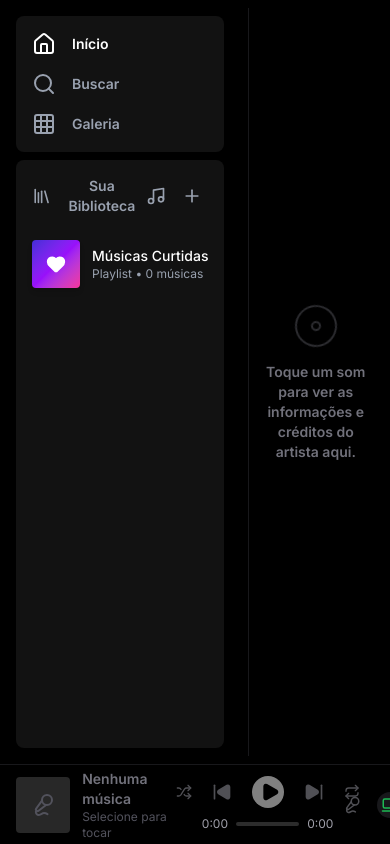
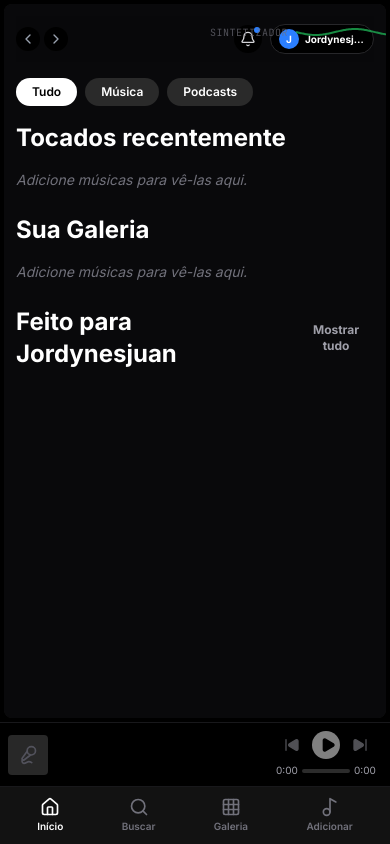
Before and after one commit to jordanjuanrp-afk/spotify3, a React (Vite) app: page / in a window 390 px wide. Built offline with nearby package versions, Linux system fonts and the light colour scheme.

Commit message:
fix: layout responsivo para Android - viewport dinâmico, sidebar mobile, player bar compacto

```diff
--- a/src/App.tsx
+++ b/src/App.tsx
@@ -6,7 +6,7 @@ import MainContent from "./components/MainContent";
 import PlayerBar from "./components/PlayerBar";
 import RightSidebar from "./components/RightSidebar";
 import { audioEngine } from "./audioEngine";
-import { Music2 } from "lucide-react";
+import { Music2, Home, Search, Grid3X3 } from "lucide-react";
 import AddTrackModal from "./components/AddTrackModal";
 import { saveAudioFile, getAudioFile, deleteAudioFile } from "./audioStorage";
 
@@ -480,9 +480,9 @@ export default function App() {
   const isCurrentTrackLiked = currentTrack ? allTracks.find((t) => t.id === currentTrack.id)?.liked || false : false;
 
   return (
-    <div className="h-screen w-screen flex flex-col bg-black text-white overflow-hidden font-sans select-none" id="app-container">
+    <div className="h-full w-full flex flex-col bg-black text-white overflow-hidden font-sans select-none" id="app-container">
       {/* Top Section: Sidebars & Main content */}
-      <div className="flex-1 flex overflow-hidden min-h-0 p-2 gap-2">
+      <div className="flex-1 flex overflow-hidden min-h-0 p-1 sm:p-2 gap-1 sm:gap-2">
         <Sidebar
           playlists={playlists}
           currentPlaylistId={currentPlaylistId}
@@ -585,6 +585,53 @@ export default function App() {
         onToggleRightSidebar={() => setActiveRightSidebar((prev) => !prev)}
       />
 
+      {/* Mobile Bottom Navigation - visible only on small screens */}
+      <nav className="md:hidden flex items-center justify-around bg-[#121212] border-t border-zinc-900 px-2 py-1.5 shrink-0">
+        <button
+          onClick={() => {
+            setActiveTab("home");
+            setCurrentPlaylistId(null);
+          }}
+          className={`flex flex-col items-center gap-0.5 px-3 py-1 rounded-lg transition cursor-pointer ${
+            activeTab === "home" ? "text-white" : "text-zinc-500"
+          }`}
+        >
+          <Home className="w-5 h-5" />
+          <span className="text-[10px] font-semibold">Início</span>
+        </button>
+        <button
+          onClick={() => {
+            setActiveTab("search");
+            setCurrentPlaylistId(null);
+          }}
+          className={`flex flex-col items-center gap-0.5 px-3 py-1 rounded-lg transition cursor-pointer ${
+            activeTab === "search" ? "text-white" : "text-zinc-500"
+          }`}
+        >
+          <Search className="w-5 h-5" />
+          <span className="text-[10px] font-semibold">Buscar</span>
+        </button>
+        <button
+          onClick={() => {
+            setActiveTab("gallery");
+            setCurrentPlaylistId(null);
+          }}
+          className={`flex flex-col items-center gap-0.5 px-3 py-1 rounded-lg transition cursor-pointer ${
+            activeTab === "gallery" ? "text-white" : "text-zinc-500"
+          }`}
+        >
+          <Grid3X3 className="w-5 h-5" />
+          <span className="text-[10px] font-semibold">Galeria</span>
+        </button>
+        <button
+          onClick={() => setShowAddTrackModal(true)}
+          className="flex flex-col items-center gap-0.5 px-3 py-1 rounded-lg transition cursor-pointer text-zinc-500"
+        >
+          <Music2 className="w-5 h-5" />
+          <span className="text-[10px] font-semibold">Adicionar</span>
+        </button>
+      </nav>
+
       {/* Add Track Modal */}
       {showAddTrackModal && (
         <AddTrackModal
--- a/src/components/MainContent.tsx
+++ b/src/components/MainContent.tsx
@@ -168,27 +168,27 @@ export default function MainContent({
   }, [activeLyricIndex]);
 
   return (
-    <main className="flex-1 bg-zinc-950 rounded-lg overflow-y-auto relative p-6 flex flex-col gap-6 select-none" id="main-content-panel">
+    <main className="flex-1 bg-zinc-950 rounded-lg overflow-y-auto relative p-3 sm:p-6 flex flex-col gap-4 sm:gap-6 select-none min-w-0" id="main-content-panel">
       {/* HEADER BAR */}
-      <header className="flex items-center justify-between sticky top-0 bg-zinc-950/90 backdrop-blur-md py-2 z-20" id="main-header">
-        <div className="flex items-center gap-2">
-          <button className="bg-black text-gray-400 hover:text-white p-1.5 rounded-full transition cursor-pointer">
-            <ChevronLeft className="w-5 h-5" />
+      <header className="flex items-center justify-between sticky top-0 bg-zinc-950/90 backdrop-blur-md py-2 z-20 gap-2" id="main-header">
+        <div className="flex items-center gap-1 sm:gap-2 shrink-0">
+          <button className="bg-black text-gray-400 hover:text-white p-1 sm:p-1.5 rounded-full transition cursor-pointer">
+            <ChevronLeft className="w-4 h-4 sm:w-5 sm:h-5" />
           </button>
-          <button className="bg-black text-gray-400 hover:text-white p-1.5 rounded-full transition cursor-pointer">
-            <ChevronRight className="w-5 h-5" />
+          <button className="bg-black text-gray-400 hover:text-white p-1 sm:p-1.5 rounded-full transition cursor-pointer">
+            <ChevronRight className="w-4 h-4 sm:w-5 sm:h-5" />
           </button>
 
           {/* Conditional search box inside header if tab is search */}
           {activeTab === "search" && (
-            <div className="relative ml-4">
-              <Search className="w-5 h-5 text-zinc-400 absolute left-3 top-1/2 -translate-y-1/2" />
+            <div className="relative ml-2 sm:ml-4 flex-1 max-w-sm">
+              <Search className="w-4 h-4 sm:w-5 sm:h-5 text-zinc-400 absolute left-3 top-1/2 -translate-y-1/2" />
               <input
                 type="text"
                 value={searchQuery}
                 onChange={(e) => setSearchQuery(e.target.value)}
                 placeholder="O que você quer ouvir?"
-                className="bg-zinc-800 text-white placeholder-zinc-400 text-sm pl-10 pr-4 py-2 rounded-full w-80 focus:outline-none focus:ring-2 focus:ring-white transition"
+                className="bg-zinc-800 text-white placeholder-zinc-400 text-sm pl-9 sm:pl-10 pr-3 sm:pr-4 py-1.5 sm:py-2 rounded-full w-full focus:outline-none focus:ring-2 focus:ring-white transition"
                 id="header-search-input"
               />
             </div>
@@ -196,19 +196,19 @@ export default function MainContent({
         </div>
 
         {/* User profile / actions */}
-        <div className="flex items-center gap-4">
-          <button className="bg-[#1db954] hover:bg-[#1ed760] text-black font-bold text-xs px-4 py-2 rounded-full transition hover:scale-105 cursor-pointer">
+        <div className="flex items-center gap-2 sm:gap-4 shrink-0">
+          <button className="hidden sm:block bg-[#1db954] hover:bg-[#1ed760] text-black font-bold text-xs px-4 py-2 rounded-full transition hover:scale-105 cursor-pointer">
             Explorar Premium
           </button>
-          <button className="bg-black hover:text-white text-zinc-300 p-2 rounded-full transition cursor-pointer relative">
-            <Bell className="w-5 h-5" />
-            <span className="absolute top-1 right-1 w-2 h-2 bg-blue-500 rounded-full" />
+          <button className="bg-black hover:text-white text-zinc-300 p-1.5 sm:p-2 rounded-full transition cursor-pointer relative">
+            <Bell className="w-4 h-4 sm:w-5 sm:h-5" />
+            <span className="absolute top-0.5 right-0.5 sm:top-1 sm:right-1 w-1.5 h-1.5 sm:w-2 sm:h-2 bg-blue-500 rounded-full" />
           </button>
-          <div className="flex items-center gap-2 bg-black px-3 py-1.5 rounded-full cursor-pointer hover:bg-zinc-900 border border-zinc-800">
-            <div className="w-6 h-6 bg-blue-500 rounded-full flex items-center justify-center text-xs text-white font-bold">
+          <div className="flex items-center gap-1.5 sm:gap-2 bg-black px-2 sm:px-3 py-1 sm:py-1.5 rounded-full cursor-pointer hover:bg-zinc-900 border border-zinc-800">
+            <div className="w-5 h-5 sm:w-6 sm:h-6 bg-blue-500 rounded-full flex items-center justify-center text-[10px] sm:text-xs text-white font-bold">
               J
             </div>
-            <span className="text-xs font-bold text-white max-w-[100px] truncate">Jordynesjuan</span>
+            <span className="text-[10px] sm:text-xs font-bold text-white max-w-[60px] sm:max-w-[100px] truncate">Jordynesjuan</span>
           </div>
         </div>
       </header>
--- a/src/components/PlayerBar.tsx
+++ b/src/components/PlayerBar.tsx
@@ -75,19 +75,19 @@ export default function PlayerBar({
   const progressPercent = duration > 0 ? (progress / duration) * 100 : 0;
 
   return (
-    <footer className="h-20 bg-black border-t border-zinc-900 px-4 flex items-center justify-between select-none" id="player-bar">
+    <footer className="h-16 md:h-20 bg-black border-t border-zinc-900 px-2 sm:px-4 flex items-center justify-between select-none shrink-0" id="player-bar">
       {/* LEFT: Current Track Info */}
-      <div className="flex items-center gap-3 w-[30%] min-w-[180px]">
+      <div className="flex items-center gap-2 sm:gap-3 w-[35%] sm:w-[30%] min-w-0 sm:min-w-[180px]">
         {currentTrack ? (
           <>
             <img
               src={currentTrack.cover}
               alt={currentTrack.title}
-              className="w-14 h-14 rounded object-cover shadow-md bg-zinc-800"
+              className="w-10 h-10 sm:w-14 sm:h-14 rounded object-cover shadow-md bg-zinc-800 shrink-0"
               referrerPolicy="no-referrer"
               onClick={onToggleRightSidebar}
             />
-            <div className="flex-1 min-w-0">
+            <div className="flex-1 min-w-0 hidden sm:block">
               <h4
                 className="text-sm font-semibold text-white truncate hover:underline cursor-pointer"
                 onClick={onToggleRightSidebar}
@@ -100,22 +100,22 @@ export default function PlayerBar({
             </div>
             <button
               onClick={() => onToggleLiked(currentTrack.id)}
-              className="text-gray-400 hover:text-white transition cursor-pointer"
+              className="text-gray-400 hover:text-white transition cursor-pointer shrink-0"
               id="like-track-btn"
             >
               <Heart
-                className={`w-5 h-5 transition-transform active:scale-125 ${
+                className={`w-4 h-4 sm:w-5 sm:h-5 transition-transform active:scale-125 ${
                   isLiked ? "text-[#1db954] fill-[#1db954]" : "text-gray-400 hover:text-white"
                 }`}
               />
             </button>
           </>
         ) : (
-          <div className="flex items-center gap-3">
-            <div className="w-14 h-14 bg-[#282828] rounded flex items-center justify-center">
-              <Mic2 className="w-6 h-6 text-zinc-600" />
+          <div className="flex items-center gap-2 sm:gap-3">
+            <div className="w-10 h-10 sm:w-14 sm:h-14 bg-[#282828] rounded flex items-center justify-center shrink-0">
+              <Mic2 className="w-5 h-5 sm:w-6 sm:h-6 text-zinc-600" />
             </div>
-            <div>
+            <div className="hidden sm:block">
               <p className="text-sm font-semibold text-zinc-500">Nenhuma música</p>
               <p className="text-xs text-zinc-600">Selecione para tocar</p>
             </div>
@@ -124,13 +124,13 @@ export default function PlayerBar({
       </div>
 
       {/* CENTER: Player Controls & Timeline */}
-      <div className="flex flex-col items-center gap-1.5 max-w-[45%] w-[40%]">
+      <div className="flex flex-col items-center gap-1 sm:gap-1.5 max-w-[45%] sm:max-w-[45%] w-[30%] sm:w-[40%]">
         {/* Buttons */}
-        <div className="flex items-center gap-5">
+        <div className="flex items-center gap-3 sm:gap-5">
           <button
             onClick={onToggleShuffle}
             disabled={!currentTrack}
-            className={`transition cursor-pointer ${
+            className={`transition cursor-pointer hidden sm:block ${
               shuffle ? "text-[#1db954] hover:text-[#1ed760]" : "text-zinc-400 hover:text-white"
             } disabled:opacity-50`}
             title="Ordem Aleatória"
@@ -144,19 +144,19 @@ export default function PlayerBar({
             className="text-zinc-400 hover:text-white transition disabled:opacity-50 cursor-pointer"
             title="Anterior"
           >
-            <SkipBack className="w-5 h-5 fill-current" />
+            <SkipBack className="w-4 h-4 sm:w-5 sm:h-5 fill-current" />
           </button>
 
           <button
             onClick={onPlayPause}
             disabled={!currentTrack}
-            className="w-8 h-8 rounded-full bg-white text-black flex items-center justify-center hover:scale-105 active:scale-95 transition cursor-pointer disabled:opacity-50"
+            className="w-7 h-7 sm:w-8 sm:h-8 rounded-full bg-white text-black flex items-center justify-center hover:scale-105 active:scale-95 transition cursor-pointer disabled:opacity-50"
             title={isPlaying ? "Pausar" : "Tocar"}
           >
             {isPlaying ? (
-              <Pause className="w-5 h-5 fill-current" />
+              <Pause className="w-4 h-4 sm:w-5 sm:h-5 fill-current" />
             ) : (
-              <Play className="w-5 h-5 fill-current translate-x-0.5" />
+              <Play className="w-4 h-4 sm:w-5 sm:h-5 fill-current translate-x-0.5" />
             )}
           </button>
 
@@ -166,13 +166,13 @@ export default function PlayerBar({
             className="text-zinc-400 hover:text-white transition disabled:opacity-50 cursor-pointer"
             title="Próxima"
           >
-            <SkipForward className="w-5 h-5 fill-current" />
+            <SkipForward className="w-4 h-4 sm:w-5 sm:h-5 fill-current" />
           </button>
 
           <button
             onClick={onToggleRepeat}
             disabled={!currentTrack}
-            className={`transition cursor-pointer ${
+            className={`transition cursor-pointer hidden sm:block ${
               repeat ? "text-[#1db954] hover:text-[#1ed760]" : "text-zinc-400 hover:text-white"
             } disabled:opacity-50`}
             title="Repetir"
@@ -182,9 +182,9 @@ export default function PlayerBar({
         </div>
 
         {/* Timeline Slider */}
-        <div className="w-full flex items-center gap-2 text-xs text-zinc-400">
-          <span className="w-8 text-right font-normal">{formatTime(progress)}</span>
-          <div className="relative flex-1 group py-2">
+        <div className="w-full flex items-center gap-1 sm:gap-2 text-[10px] sm:text-xs text-zinc-400">
+          <span className="w-7 sm:w-8 text-right font-normal">{formatTime(progress)}</span>
+          <div className="relative flex-1 group py-1 sm:py-2">
             <input
               type="range"
               min={0}
@@ -203,16 +203,16 @@ export default function PlayerBar({
             </div>
             {/* Custom Thumb handle on hover */}
             <div
-              className="absolute top-1/2 -translate-y-1/2 w-2.5 h-2.5 bg-white rounded-full opacity-0 group-hover:opacity-100 shadow transition-opacity pointer-events-none"
+              className="absolute top-1/2 -translate-y-1/2 w-2 h-2 sm:w-2.5 sm:h-2.5 bg-white rounded-full opacity-0 group-hover:opacity-100 shadow transition-opacity pointer-events-none"
               style={{ left: `calc(${progressPercent}% - 5px)` }}
             />
           </div>
-          <span className="w-8 text-left font-normal">{formatTime(duration)}</span>
+          <span className="w-7 sm:w-8 text-left font-normal">{formatTime(duration)}</span>
         </div>
       </div>
 
-      {/* RIGHT: Extra controls (Lyrics, Volume, Fullscreen) */}
-      <div className="flex items-center gap-3 w-[30%] justify-end min-w-[180px] text-zinc-400">
+      {/* RIGHT: Extra controls (Lyrics, Volume, Fullscreen) - hidden on mobile */}
+      <div className="hidden sm:flex items-center gap-3 w-[30%] justify-end min-w-[180px] text-zinc-400">
         <button
           onClick={onToggleLyrics}
           disabled={!currentTrack}
@@ -274,7 +274,6 @@ export default function PlayerBar({
 
         <button
           onClick={() => {
-            // Toggle element to full screen or visual action
             const el = document.getElementById("root");
             if (el) {
               if (document.fullscreenElement) {
--- a/src/components/RightSidebar.tsx
+++ b/src/components/RightSidebar.tsx
@@ -29,7 +29,7 @@ export default function RightSidebar({ currentTrack, onPlayTrack, allTracks }: R
   const isFollowing = following[artistName] || false;
 
   return (
-    <aside className="w-80 bg-black flex flex-col gap-4 p-4 overflow-y-auto select-none border-l border-zinc-900 h-full" id="right-sidebar">
+    <aside className="hidden lg:flex w-80 bg-black flex-col gap-4 p-4 overflow-y-auto select-none border-l border-zinc-900 h-full shrink-0" id="right-sidebar">
       {currentTrack ? (
         <div className="flex flex-col gap-5">
           {/* Header */}
--- a/src/components/Sidebar.tsx
+++ b/src/components/Sidebar.tsx
@@ -41,7 +41,7 @@ export default function Sidebar({
   };
 
   return (
-    <aside className="w-64 bg-black flex flex-col gap-2 p-2 select-none h-full" id="left-sidebar">
+    <aside className="hidden md:flex w-56 lg:w-64 bg-black flex-col gap-2 p-2 select-none h-full shrink-0" id="left-sidebar">
       {/* Home & Search links */}
       <div className="bg-[#121212] rounded-lg p-4 flex flex-col gap-4">
         <button
--- a/src/index.css
+++ b/src/index.css
@@ -7,17 +7,28 @@
 }
 
 @layer base {
+  html, body, #root {
+    height: 100%;
+    height: 100dvh;
+    width: 100%;
+    margin: 0;
+    padding: 0;
+  }
+
   body {
     background-color: #000000;
     color: #ffffff;
     font-family: var(--font-sans);
     overflow: hidden;
+    -webkit-text-size-adjust: 100%;
+    -webkit-tap-highlight-color: transparent;
+    touch-action: manipulation;
   }
 
   /* Custom scrollbars */
   ::-webkit-scrollbar {
-    width: 8px;
-    height: 8px;
+    width: 6px;
+    height: 6px;
   }
   ::-webkit-scrollbar-track {
     background: transparent;
```
